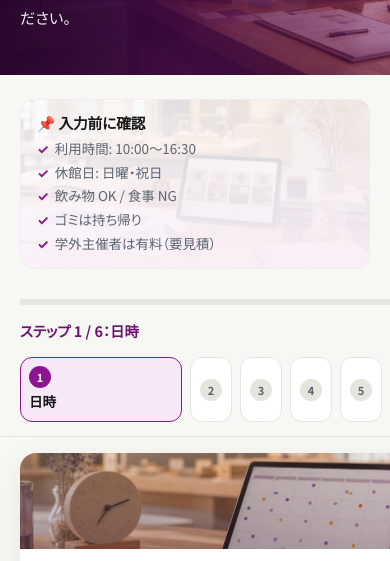
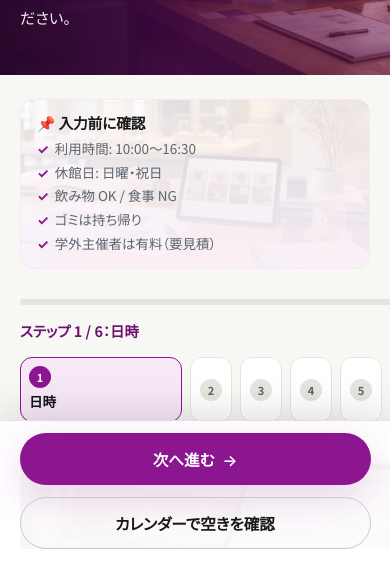
Before and after one commit to masuhama2147-svg/imagine-deck, a plain HTML site: page reserve.html in a window 390 px wide. Shown: the part 283-844 px from the top of the page. Drawn offline with Linux system fonts and the light colour scheme; a web font is replaced by a local one.

Commit message:
Fix README URLs and remove AI-icon style overlays
- README.md: GitHub Pages URL を正しいアカウント
  (masuhama2147-svg) に修正（2 箇所）
- css/components.css: フィーチャーカード上部に AI 風アイコン画像が
  乗らないよう調整
- css/pages.css: フローステップカードのレイアウト調整

Co-Authored-By: Claude Opus 4.7 (1M context) <noreply@anthropic.com>

```diff
--- a/css/components.css
+++ b/css/components.css
@@ -613,7 +613,7 @@
 
   .p-reserve-page .c-step-card {
     border-radius: 16px;
-    padding: 116px 16px 18px;
+    padding: 116px 16px 112px;
     box-shadow: 0 10px 32px rgba(20, 20, 30, 0.08);
   }
 
@@ -640,11 +640,13 @@
   }
 
   .p-reserve-page .c-step-card__actions {
-    position: sticky;
+    position: fixed;
+    left: 0;
+    right: 0;
     bottom: 0;
-    z-index: 20;
-    margin: 28px -16px -18px;
-    padding: 12px 16px calc(12px + env(safe-area-inset-bottom));
+    z-index: 80;
+    margin: 0;
+    padding: 12px clamp(16px, 5vw, 24px) calc(12px + env(safe-area-inset-bottom));
     background: rgba(255, 255, 255, 0.96);
     border-top: 1px solid var(--color-border);
     box-shadow: 0 -12px 32px rgba(20, 20, 30, 0.10);
--- a/css/pages.css
+++ b/css/pages.css
@@ -374,6 +374,10 @@
 }
 
 @media (max-width: 767px) {
+  .p-reserve-page {
+    padding-bottom: calc(92px + env(safe-area-inset-bottom));
+  }
+
   .p-reserve-page .l-page-hero {
     padding-block: 56px 44px;
   }
```
Also changed, not shown: README.md.
